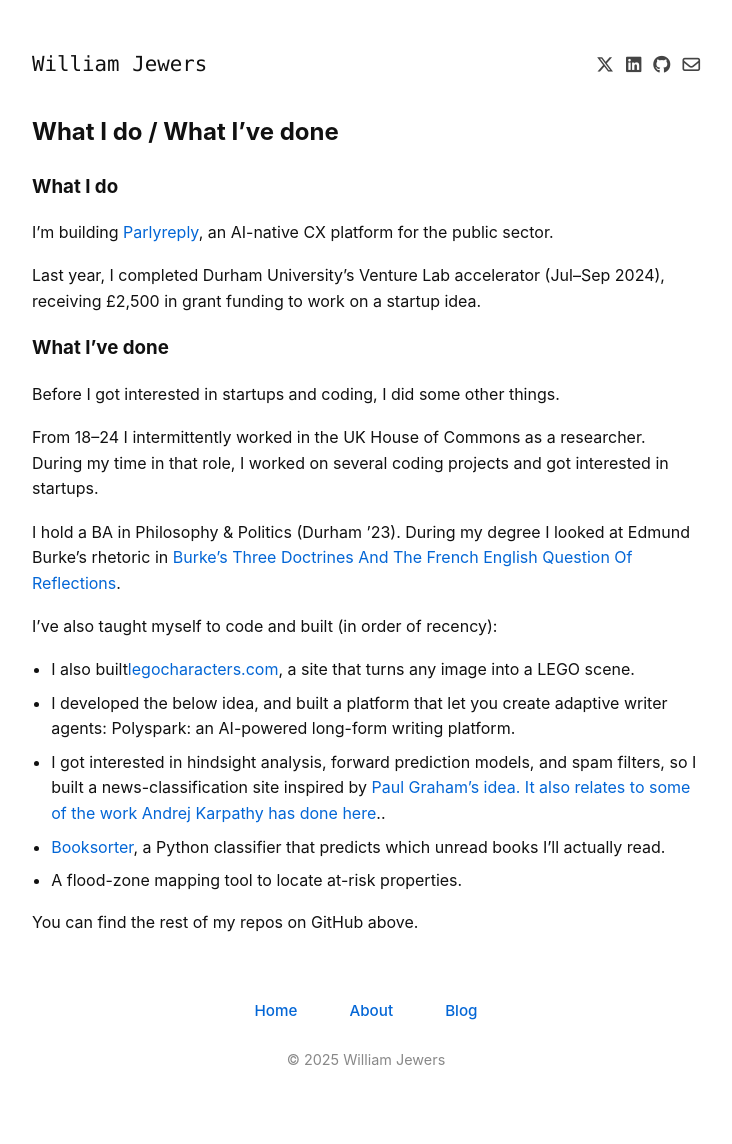
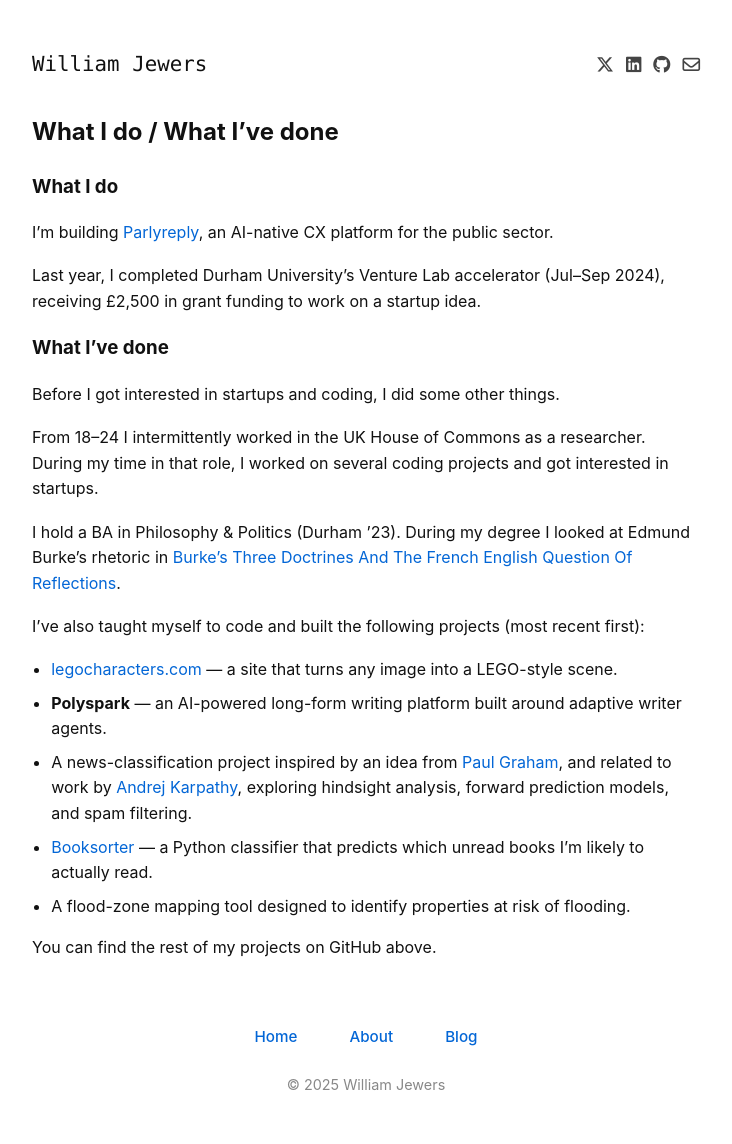
Before and after one commit to Jewerswc/jewerswc.github.io, a Jekyll site: the page built from work.html, in a window 1280 px wide. Shown: the whole page, without its empty margins (274-1006 px from the left). Built offline with Jekyll 4.4.1, drawn with Linux system fonts in a browser that asks for light colours; before the commit the page ends 1119 px from its top, so only the background shows below that.

Commit message:
Update work.html

```diff
--- a/work.html
+++ b/work.html
@@ -28,22 +28,32 @@
   <a href="{{ '/Burke.html' | relative_url }}" target="_blank" rel="noopener">
     Burke’s Three Doctrines And The French English Question Of Reflections</a>.
 </p>
-<p>I’ve also taught myself to code and built (in order of recency):</p>
+<p>I’ve also taught myself to code and built the following projects (most recent first):</p>
+
 <ul>
-  <li>I also built<a href="https://legocharacters.com" target="_blank" rel="noopener">legocharacters.com</a>, a site that turns any image into a LEGO scene.</li>
-
-
-
-  <li>I developed the below idea, and built a platform that let you create adaptive writer agents: Polyspark: an AI-powered long-form writing platform</a>.
+  <li>
+    <a href="https://legocharacters.com" target="_blank" rel="noopener">legocharacters.com</a> — a site that turns any image into a LEGO-style scene.
+  </li>
 
   <li>
-    I got interested in hindsight analysis, forward prediction models, and spam filters, so I built a news-classification site inspired by<a href="https://x.com/paulg/status/1750493486397190617" target="_blank" rel="noopener"> Paul Graham’s idea. It also relates to some of the work Andrej Karpathy has done <a href="https://x.com/karpathy/status/1998803709468487877">here</a>.</a>.</li>
-
+    <strong>Polyspark</strong> — an AI-powered long-form writing platform built around adaptive writer agents.
   </li>
-  <li><a href="https://github.com/Jewerswc/Booksorter" target="_blank" rel="noopener">Booksorter</a>, a Python classifier that predicts which unread books I’ll actually read.</li>
 
   <li>
-    A flood-zone mapping tool to locate at-risk properties.
+    A news-classification project inspired by an idea from
+    <a href="https://x.com/paulg/status/1750493486397190617" target="_blank" rel="noopener">Paul Graham</a>,
+    and related to work by
+    <a href="https://x.com/karpathy/status/1998803709468487877" target="_blank" rel="noopener">Andrej Karpathy</a>,
+    exploring hindsight analysis, forward prediction models, and spam filtering.
+  </li>
+
+  <li>
+    <a href="https://github.com/Jewerswc/Booksorter" target="_blank" rel="noopener">Booksorter</a> — a Python classifier that predicts which unread books I’m likely to actually read.
+  </li>
+
+  <li>
+    A flood-zone mapping tool designed to identify properties at risk of flooding.
   </li>
 </ul>
-<p>You can find the rest of my repos on GitHub above.</p>
+
+<p>You can find the rest of my projects on GitHub above.</p>
```
